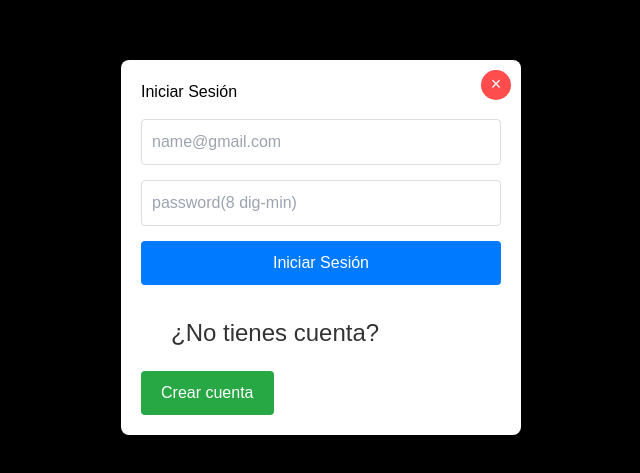
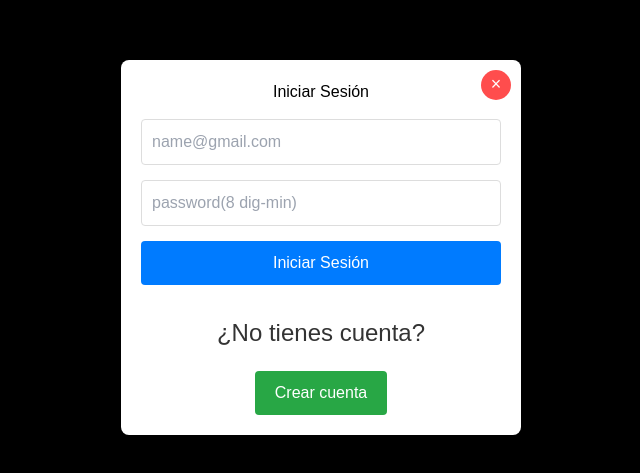
Before and after one commit to jhon1253/PROYECTO_FINAL, a React (Vite) app in the folder sesion89/my_proyect/: page /login in a window 1280 px wide. Shown: the part 153-626 px from the top of the page, without its empty margins (319-959 px from the left). Built offline with nearby package versions, Linux system fonts and the light colour scheme; no server answers.

Commit message:
proyecto_final

```diff
--- a/sesion89/my_proyect/src/components/Login/Login.css
+++ b/sesion89/my_proyect/src/components/Login/Login.css
@@ -89,6 +89,12 @@
   margin-bottom: 10px;
 }
 
+.iniciar_sesion{
+  align-items: center;
+  display: flex;
+  justify-content: center;
+}
+
 .create-account button {
   background: #28a745;
   color: #fff;
@@ -100,6 +106,12 @@
   transition: background 0.3s;
 }
 
+.create-account{
+  display: flex;
+  flex-direction: column;
+  align-items: center;
+}
+
 .create-account button:hover {
   background: #218838;
 }
--- a/sesion89/my_proyect/src/components/Login/Login.jsx
+++ b/sesion89/my_proyect/src/components/Login/Login.jsx
@@ -53,7 +53,7 @@ const Login = ({ setMostrarFormulario }) => {
           <button className="close-button" onClick={handleClose}>
             &times;
           </button>
-          <h2>Iniciar Sesión</h2>
+          <h2 className="iniciar_sesion">Iniciar Sesión</h2>
           <form onSubmit={handleLogin}>
             <div className="textbox">
               <input
--- a/sesion89/my_proyect/src/components/Menu/Header.jsx
+++ b/sesion89/my_proyect/src/components/Menu/Header.jsx
@@ -80,11 +80,11 @@ function Header() {
             >
               SIGNIN
             </button>
-            <a href="/register">
+            {/* <a href="/register">
               <button className="btn-ini-registro" type="button">
                 SINGUP
               </button>
-            </a>
+            </a> */}
             <div className="cart-icon-container">
               <CartIcon />
             </div>
```
